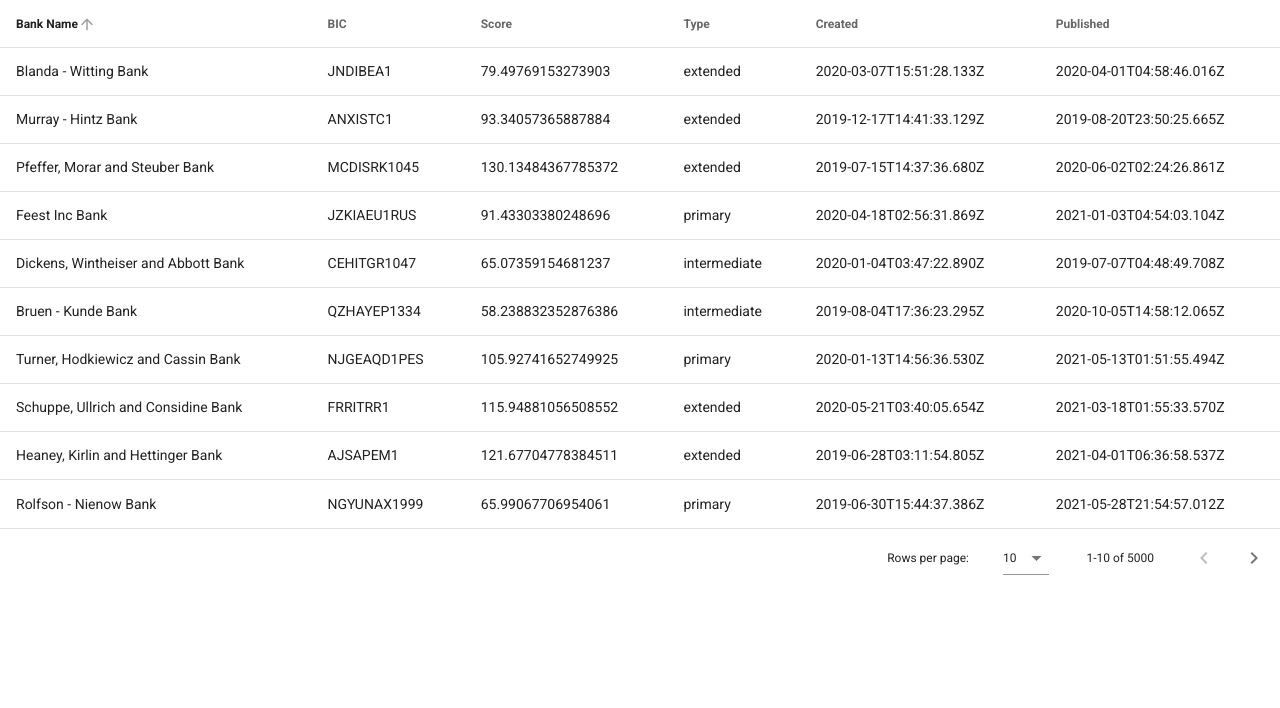
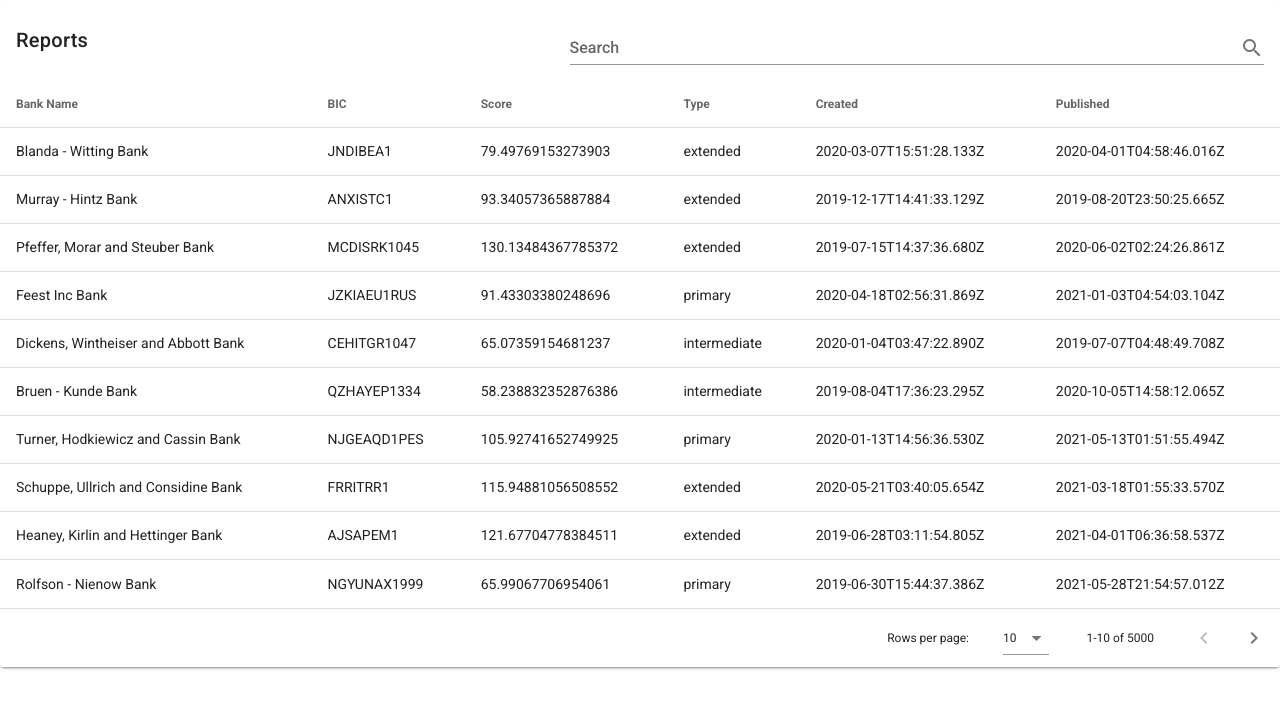
Before and after one commit to ElenaDo/data-table, a Vue app: page / in a window 1280 px wide. Shown: the top 708 px of the page. Built offline with nearby package versions, Linux system fonts and the light colour scheme.

Commit message:
search added

```diff
--- a/src/components/ReportsTable.vue
+++ b/src/components/ReportsTable.vue
@@ -1,9 +1,24 @@
 <template>
+<v-card>
+  <v-card-title>
+    Reports
+    <v-spacer></v-spacer>
+    <v-text-field
+      v-model="search"
+      append-icon="mdi-magnify"
+      label="Search"
+      single-line
+      hide-details
+    >
+    </v-text-field>
+  </v-card-title>
   <v-data-table
     :headers="headers"
     :items="reports"
     :loading="loading"
+    :search="search"
   ></v-data-table>
+</v-card>
 </template>
 
 <script>
@@ -23,6 +38,7 @@
       { text: 'Created', value: 'createdAt' },
       { text: 'Published', value: 'publishedAt' },
     ],
+    search: '',
   }),
 };
 </script>
```
